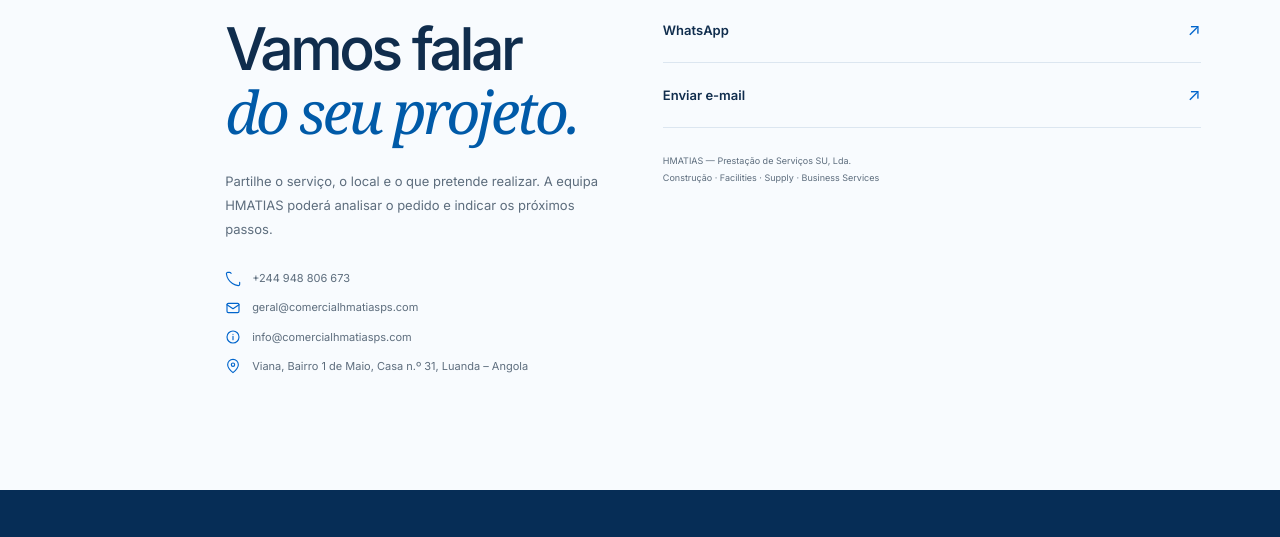
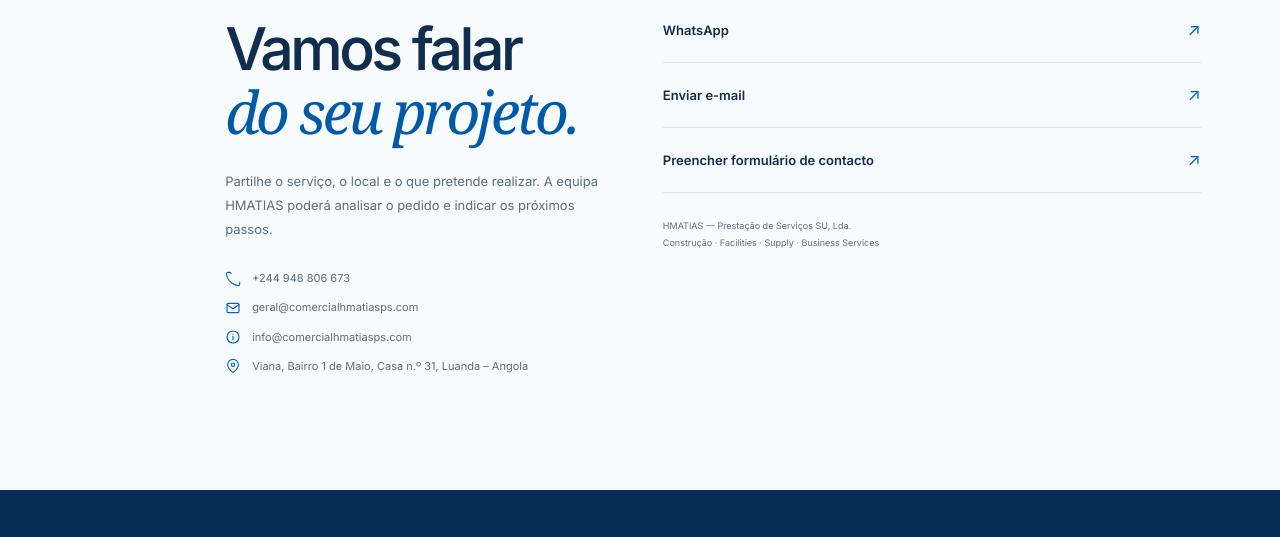
Before and after one commit to matias500mhf-star/hmatias-website, an Astro site in the folder platform/astro-preview/: page / in a window 1280 px wide. Shown: the part 4761-5298 px from the top of the page. Built offline with nearby package versions, Linux system fonts and the light colour scheme; Astro itself is replaced by a stand-in of ours.

Commit message:
feat(contact): retain secure contact form handoff during preview

```diff
--- a/platform/astro-preview/src/components/ContactSection.astro
+++ b/platform/astro-preview/src/components/ContactSection.astro
@@ -33,6 +33,9 @@
       <a class="contact-action" href={`mailto:${company.commercialEmail}?subject=Pedido%20de%20informa%C3%A7%C3%A3o%20-%20HMATIAS`}>
         <span>Enviar e-mail</span><b aria-hidden="true">↗</b>
       </a>
+      <a class="contact-action" href={company.legacyContactFormUrl}>
+        <span>Preencher formulário de contacto</span><b aria-hidden="true">↗</b>
+      </a>
       <div class="contact-small">{company.name}<br />Construção · Facilities · Supply · Business Services</div>
     </div>
   </div>
```
